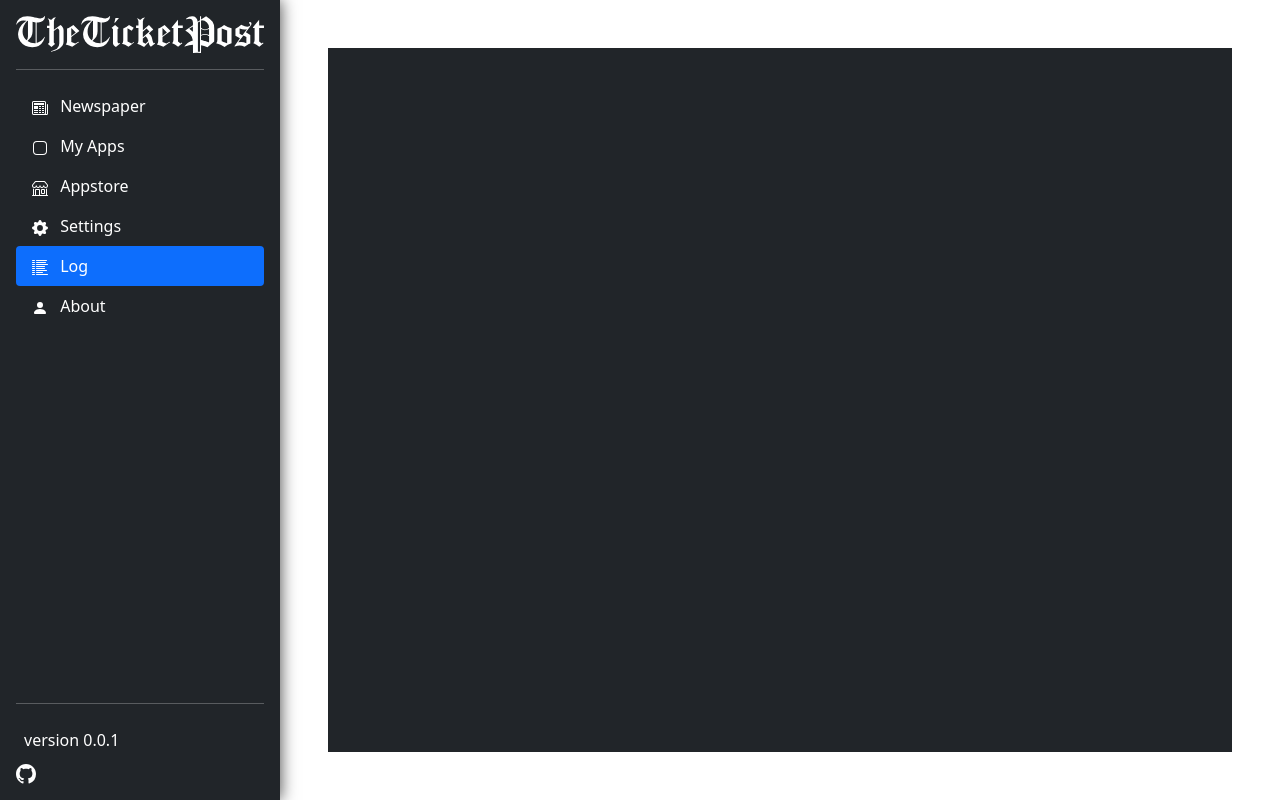
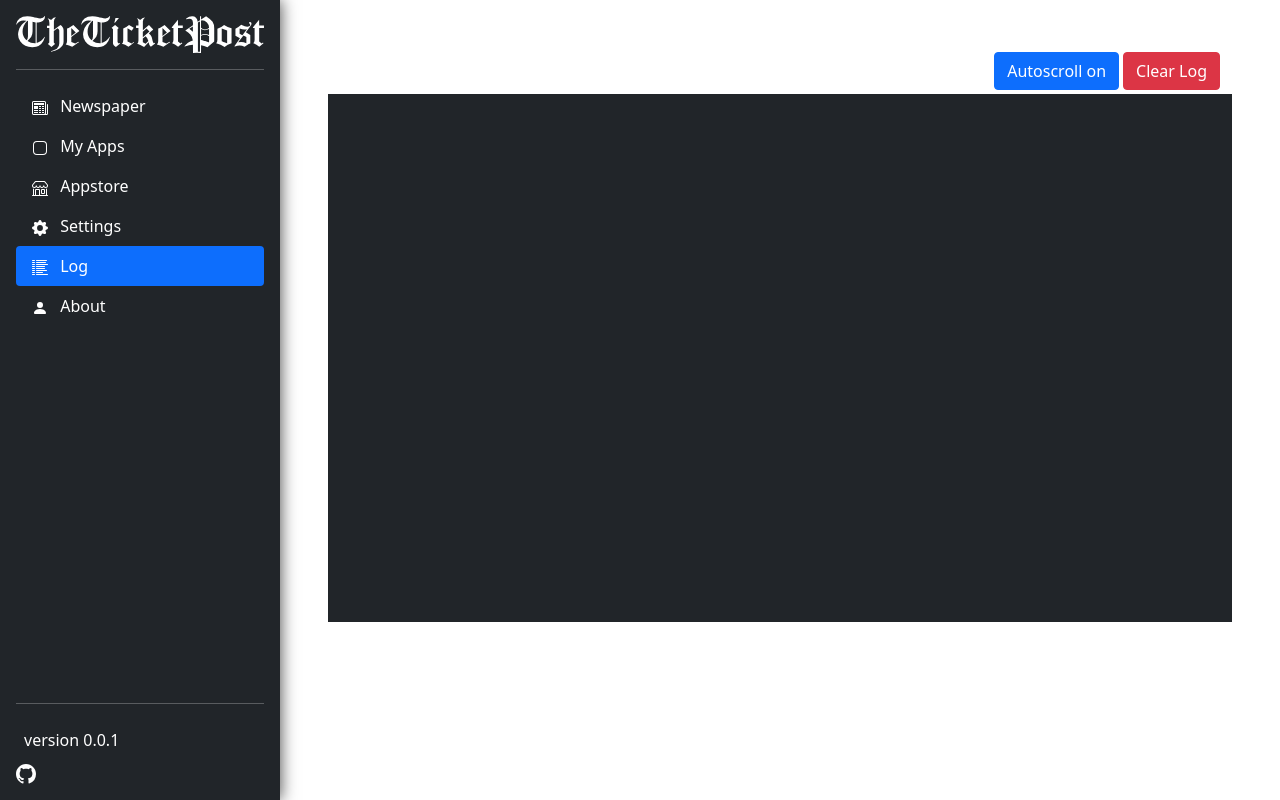
Before and after one commit to theticketpost/theticketpost-service, a Flask app: page /log in a window 1280 px wide. Run offline with Flask 2, Linux system fonts and the light colour scheme; data that the repository does not hold is empty; some libraries are stand-ins or nearby versions.

Commit message:
Log section with disable autoscroll and clear log buttons

```diff
--- a/theticketpost/app.py
+++ b/theticketpost/app.py
@@ -75,9 +75,9 @@ def about():
 def log_stream():
     return Response(theticketpost.logger.stream(), mimetype="text/plain", content_type="text/event-stream")
 
-@app.route('/api/log/reset')
+@app.route('/api/log/clear')
 def log_clear():
-    theticketpost.logger.reset()
+    theticketpost.logger.clear()
     return "200"
 
 @app.route('/api/settings/<string:file>', methods=['GET', 'POST'])
--- a/theticketpost/logger.py
+++ b/theticketpost/logger.py
@@ -16,5 +16,5 @@ def stream():
             yield data.encode()
             sleep(1)
 
-def reset():
+def clear():
     open(log_path, 'w').close()
--- a/theticketpost/static/js/log.js
+++ b/theticketpost/static/js/log.js
@@ -1,6 +1,11 @@
 const { createApp } = Vue
 
 const LogApp = {
+    data() {
+        return {
+            autoscroll: true
+        }
+    },
     async created() {
         await this.get_log_stream();
     },
@@ -19,15 +24,21 @@ const LogApp = {
               let string = new TextDecoder().decode(value);
               var element = document.getElementById("output");
               element.textContent += string;
-              element.scrollTop = element.scrollHeight;
+              if (this.autoscroll)
+                element.scrollTop = element.scrollHeight;
             }
 
             console.log('Response fully received');
         },
-        reset_log: async function()  {
-            const response = await fetch('/api/log/reset', {
+        clear_log: async function()  {
+            const response = await fetch('/api/log/clear', {
                 method: 'GET'
             });
+
+            var element = document.getElementById("output");
+            element.textContent = "";
+
+            await this.get_log_stream();
         }
     }
 
--- a/theticketpost/templates/log.html
+++ b/theticketpost/templates/log.html
@@ -4,8 +4,18 @@
 
 {% block content %}
 <div id="log-app" class="h-100">
-    <div class="p-5 h-100">
-        <pre id="output" class="row text-left bg-dark text-light p-4 h-100 overflow-auto"></pre>
+    <div class="p-5 col h-100">
+        <div class="row">
+            <div class="col d-flex justify-content-end my-1">
+                <button class="btn btn-primary align-self-end mx-1" type="button" @click="autoscroll = !autoscroll">
+                    Autoscroll { autoscroll ? ' on':' off' }
+                </button>
+                <button class="btn btn-danger align-self-end" type="button" @click="clear_log()">
+                    Clear Log
+                </button>
+            </div>
+        </div>
+        <pre id="output" class="row text-left bg-dark text-light p-4 h-75 overflow-auto"></pre>
     </div>
 </div>
 
```
